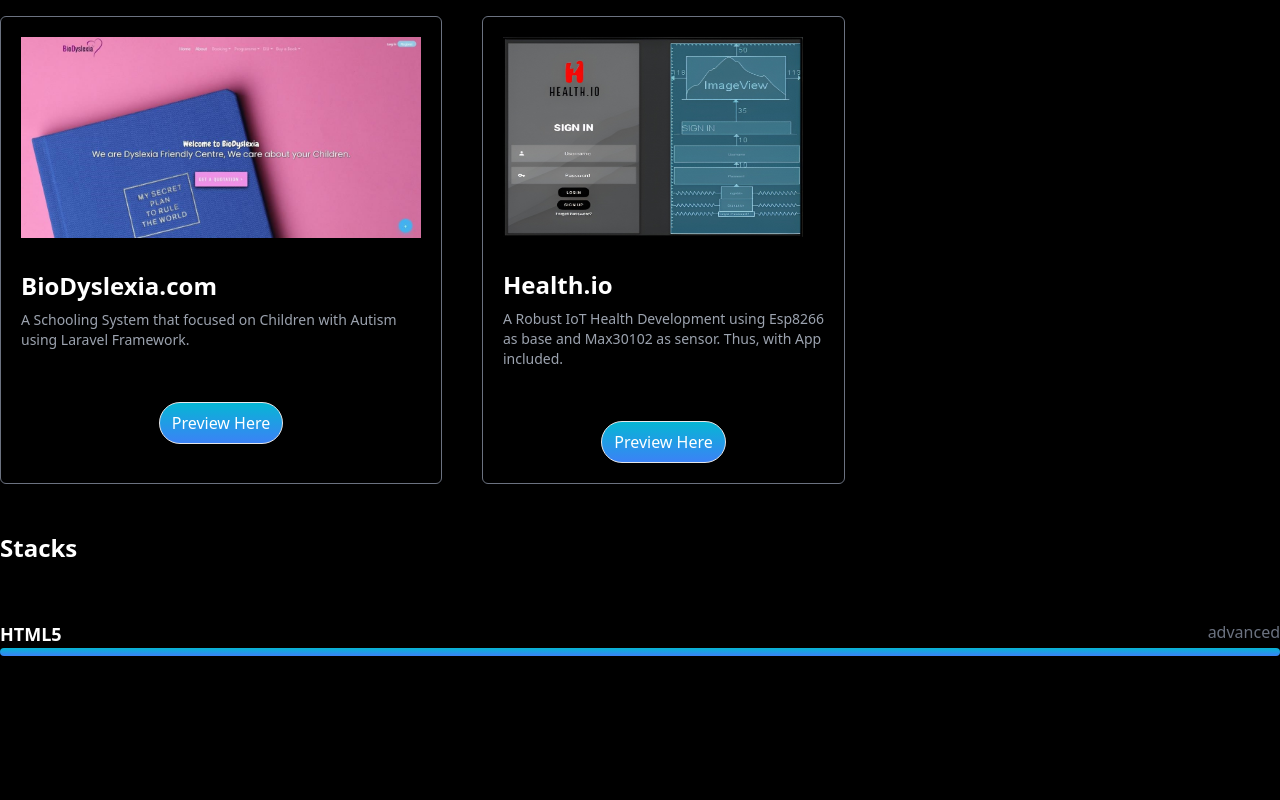
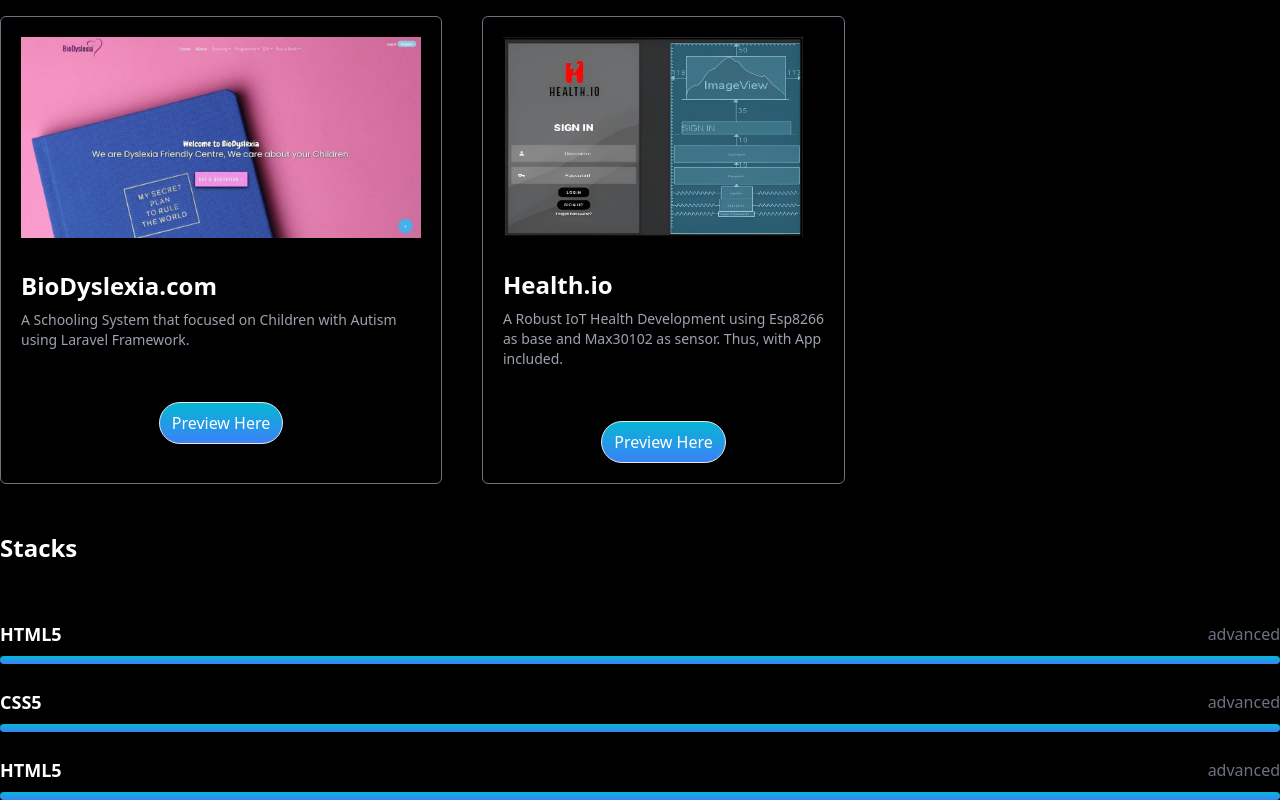
Before and after one commit to Adamz99s/Portfolio99s, a React (Vite) app in the folder portfolio99s/: page / in a window 1280 px wide. Shown: the part 392-1192 px from the top of the page. Before the commit the page ends 1048 px from the top, so only its background shows below. Built offline with nearby package versions, Linux system fonts and the light colour scheme.

Commit message:
Minor adjusment on the fronpage. - 27/4/24

```diff
--- a/portfolio99s/src/App.jsx
+++ b/portfolio99s/src/App.jsx
@@ -78,14 +78,27 @@
          <div className='container m-auto'>
             <h2 className='text-2xl font-semibold'>Stacks</h2>
             <div className='mt-14'>
-              <div className='flex justify-between'>
+             <div>
+             <div className='flex justify-between items-center'>
             <h2 className='text-lg font-semibold'>HTML5</h2>
             <p className='text-gray-500'>advanced</p>
               </div>
-
-          <span className='w-full h-2 bg-gradient-to-t from-blue-500 to-cyan-500 block rounded-md'>
-
-          </span>
+           <span className='w-full h-2 mt-2 bg-gradient-to-t from-blue-500 to-cyan-500 block rounded-md'></span>
+             </div>
+             <div className='mt-6'>
+             <div className='flex justify-between items-center'>
+            <h2 className='text-lg font-semibold'>CSS5</h2>
+            <p className='text-gray-500'>advanced</p>
+              </div>
+           <span className='w-full h-2 mt-2 bg-gradient-to-t from-blue-500 to-cyan-500 block rounded-md'></span>
+             </div>
+             <div className='mt-6'>
+             <div className='flex justify-between items-center'>
+            <h2 className='text-lg font-semibold'>HTML5</h2>
+            <p className='text-gray-500'>advanced</p>
+              </div>
+           <span className='w-full h-2 mt-2 bg-gradient-to-t from-blue-500 to-cyan-500 block rounded-md'></span>
+             </div>
          </div>
          </div>
 
```
